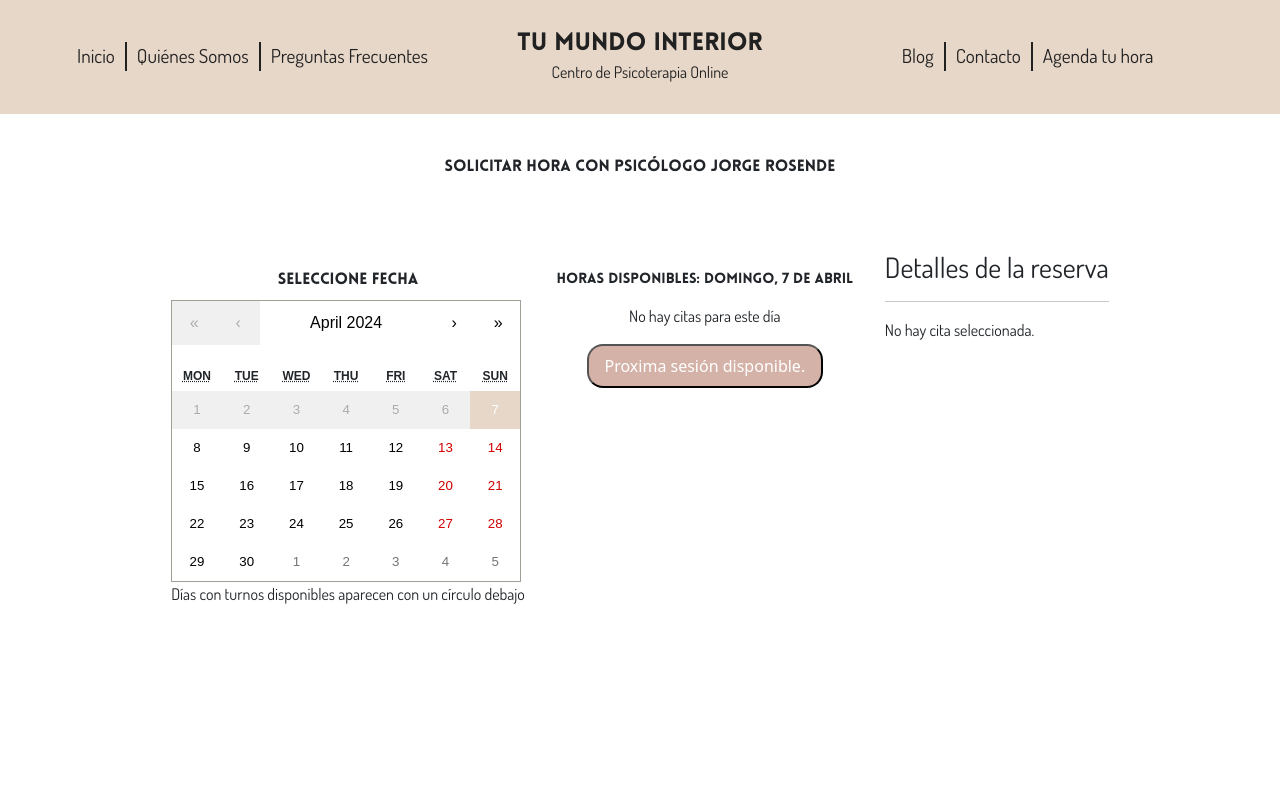
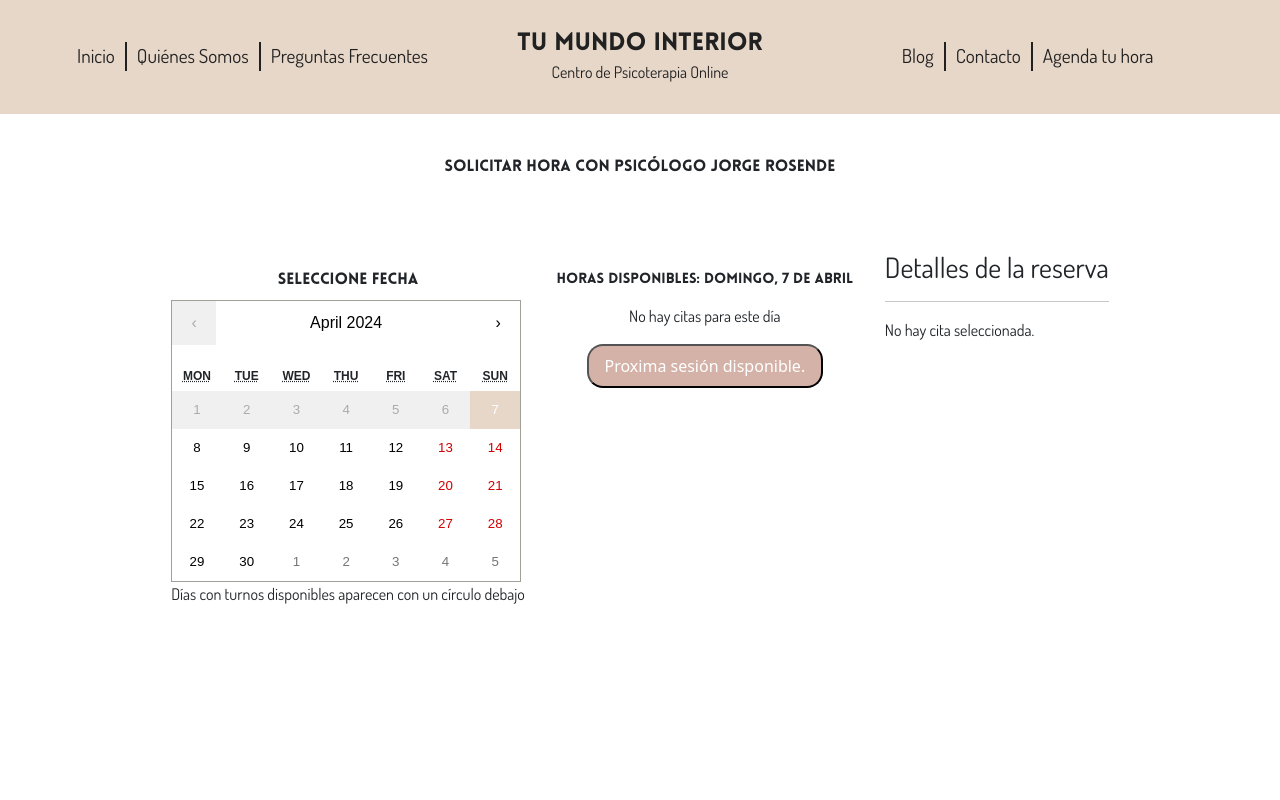
Before and after one commit to FacundoVillarroel/tumundointeriorweb, a React (Create React App) app: page /citas in a window 1280 px wide. Shown: the top 800 px of the page. Built offline with nearby package versions, Linux system fonts and the light colour scheme; no server answers; the database is empty.

Commit message:
[styles] - next and prev 2 button on calendar hidden

```diff
--- a/src/components/calendar/Calendar.js
+++ b/src/components/calendar/Calendar.js
@@ -15,6 +15,8 @@ const CalendarView = ({ events = [], selectedDate, setSelectedDate, savedAppoint
         onClickDay={handleDayClick}
         value={selectedDate}
         minDate={new Date()}
+        next2Label={null}
+        prev2Label={null}
         tileClassName={({ date }) => {
           // Verifica si hay eventos en esta fecha para añadir una clase especial
           if (!events.length) {
```
